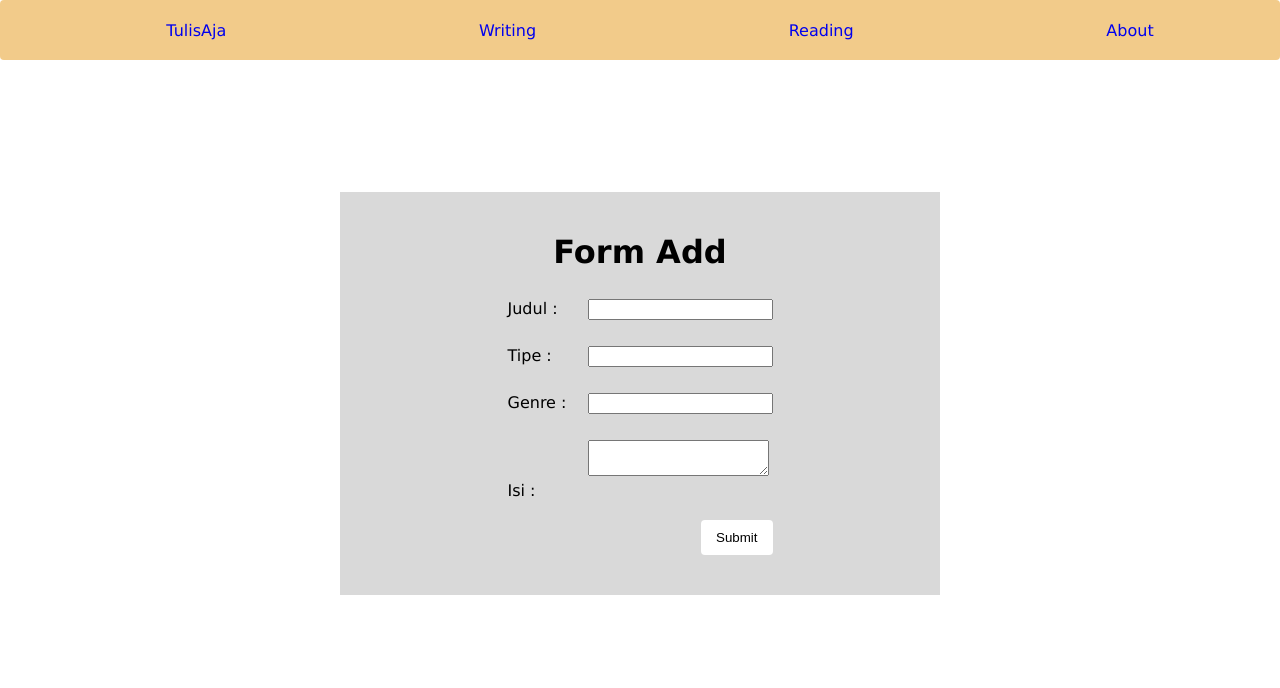
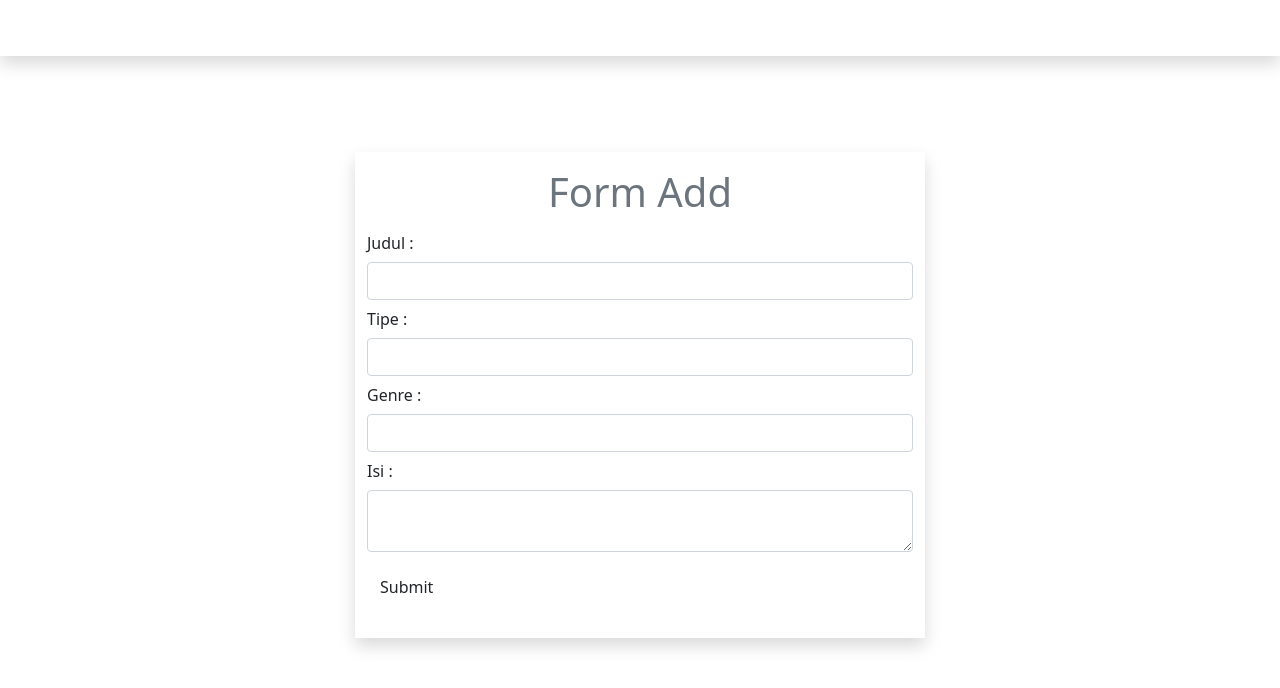
Before and after one commit to rg-km/final-project-engineering-48, a React (Create React App) app in the folder client/create-article-layout/: page / in a window 1280 px wide. Shown: the top 688 px of the page. Built offline with nearby package versions, Linux system fonts and the light colour scheme.

Commit message:
create-article-layout

```diff
--- a/client/create-article-layout/src/App.css
+++ b/client/create-article-layout/src/App.css
@@ -52,6 +52,11 @@ h1 {
   text-align: center;
 }
 
+textarea {
+  width: 300px;
+  resize: vertical;
+}
+
 .form-control {
   margin-bottom: 20px;
   margin-top: 6px;
--- a/client/create-article-layout/src/App.js
+++ b/client/create-article-layout/src/App.js
@@ -1,4 +1,9 @@
-import "./App.css";
+//import "./App.css";
+import "bootstrap/dist/css/bootstrap.css";
+import "jquery/dist/jquery.min.js";
+import "bootstrap/dist/js/bootstrap.min.js";
+import { confirmAlert } from "react-confirm-alert"; // Import
+import "react-confirm-alert/src/react-confirm-alert.css"; // Import css
 
 import { useForm } from "react-hook-form";
 
@@ -12,8 +17,20 @@ function App() {
   } = useForm();
 
   const onSubmit = (data) => {
-    console.log(data);
-    reset();
+    confirmAlert({
+      title: "Konfirmasi",
+      message: "Apakah anda yakin ingin menyimpan data ini?",
+      buttons: [
+        {
+          label: "Yes",
+          onClick: () => console.log(data),
+        },
+        {
+          label: "No",
+          //onClick: () => alert("Click No"),
+        },
+      ],
+    });
   };
 
   // console.log(watch());
@@ -21,36 +38,47 @@ function App() {
   // console.log(errors.name)
 
   return (
-    <div className="form-page">
-      <div className="Navbar">
-        <ul>
-          <li>
-            <a href="/home">
-              <p>TulisAja</p>
+    <div className="main-wrappe">
+      <nav className="navbar navbar-expand-lg navbar-dark bg-navnew static-top mb-5 shadow">
+        <div className="container">
+          <a className="navbar-brand" href="#">
+            TulisAja
+          </a>
+          <button className="navbar-toggler" type="button" data-bs-toggle="collapse" data-bs-target="#navbarResponsive" aria-controls="navbarResponsive" aria-expanded="false" aria-label="Toggle navigation">
+            <span className="navbar-toggler-icon"></span>
+          </button>
+          <div className="collapse navbar-collapse" id="navbarResponsive">
+            <ul className="navbar-nav ms-auto">
+              <li className="nav-item active">
+                <a className="nav-link" href="#">
+                  Home
                 </a>
               </li>
-          <li>
-            <a href="/writing">
-              <p>Writing</p>
+              <li className="nav-item">
+                <a className="nav-link" href="#">
+                  Writing
                 </a>
               </li>
-          <li>
-            <a href="/reading">
-              <p>Reading</p>
+              <li className="nav-item">
+                <a className="nav-link" href="#">
+                  Reading
                 </a>
               </li>
-          <li>
-            <a href="/about">
-              <p>About</p>
+              <li className="nav-item">
+                <a className="nav-link" href="#">
+                  About
                 </a>
               </li>
             </ul>
           </div>
-      <div className="container pt-5">
+        </div>
+      </nav>
+
+      <div className="container">
         <div className="row justify-content-sm-center pt-5">
-          <div className="col-sm-6 shadow round pb-3">
+          <div className="col-sm-6 shadow round pb-3 bg-formnew">
             <h1 className="text-center pt-3 text-secondary">Form Add</h1>
-            <form onSubmit={handleSubmit(onSubmit)}>
+            <form onSubmit={handleSubmit(onSubmit)} className="form-inline">
               {/* Judul */}
               <div className="form-group">
                 <label className="col-form-label">Judul :</label>
@@ -117,11 +145,15 @@ function App() {
               </div>
 
               {/* Submit */}
-              <input type="submit" className="btn btn-primary my-3 submit" value="Submit" />
+              <input type="submit" className="btn bg-navnew my-3 submit" value="Submit" />
             </form>
           </div>
         </div>
       </div>
+
+      <footer className="fixed-bottom bg-navnew">
+        <div className="text-center p-3 text-white">© Engineering48 | Ruangguru | 2022</div>
+      </footer>
     </div>
   );
 }
```
Also changed, not shown: package.json (added, +7 -0 lines), 1 other file (tests, documents, lock files or other folders). Lines whose indentation alone changed are shown as unchanged.
